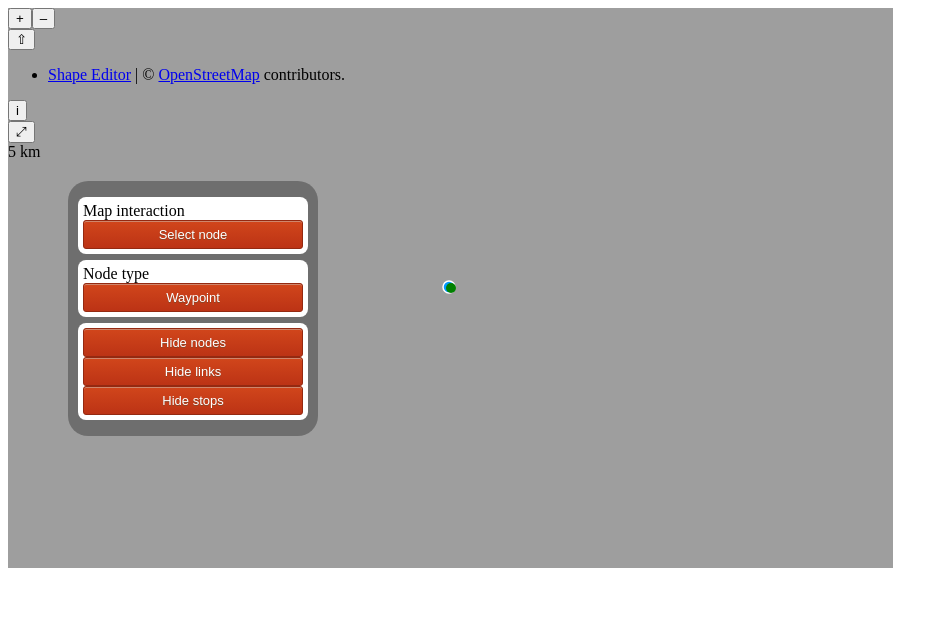
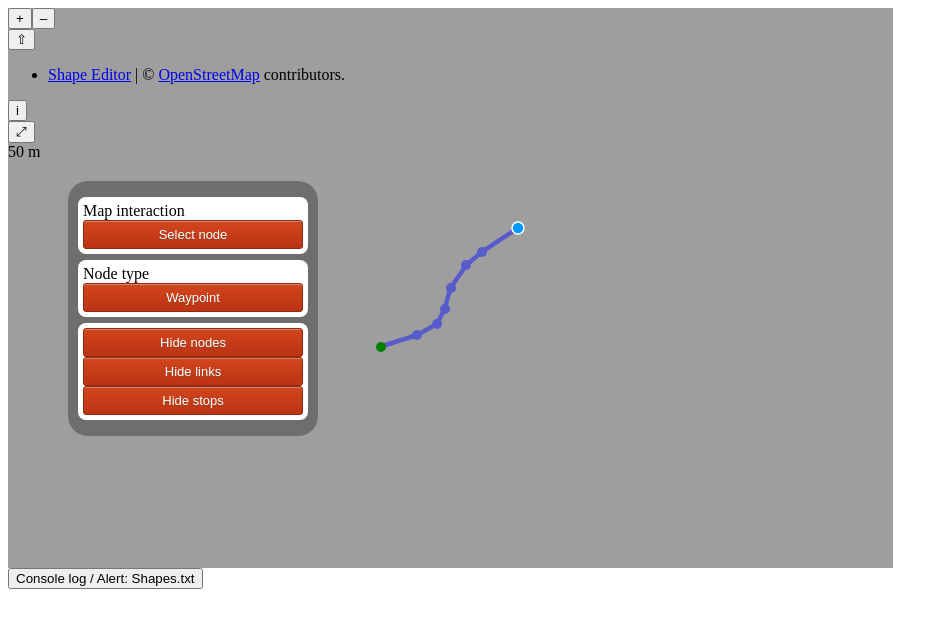
Before and after one commit to jeancahu/StreetElement, a website built with webpack: page index.html in a window 1280 px wide. Shown: the whole page, without its empty margins (0-948 px from the left). Built offline with nearby package versions, Linux system fonts and the light colour scheme; no server answers; files whose address does not match are found by name.

Commit message:
add: display shape on example script

```diff
--- a/index.html
+++ b/index.html
@@ -16,11 +16,18 @@
         <div class="main">
             <div id="map_container" class="map_container">
             </div>
+            <button onclick="downloadShapesTXT()">Console log / Alert: Shapes.txt</button>
         </div>
     </body>
     <footer>
-        <script src="./dist/main.bundle.js">
+        <script src="./dist/main.bundle.js"></script>
+        <script>
          // JS Comment
+         function downloadShapesTXT(){
+             console.log("Download shapes.txt");
+             console.log(global.SEGroup.shapesToGTFS());
+             alert(global.SEGroup.shapesToGTFS());
+         };
         </script>
     </footer>
 </html>
--- a/js/example.js
+++ b/js/example.js
@@ -2,29 +2,64 @@ import { streetElementGroup } from "../lib/streetelement.js";
 
 // Create a new StreetElementGroup
 console.log("Create the object");
-let o_se_group = new streetElementGroup({
-  center: [-84.1027104, 9.865107],
+let SEGroup = new streetElementGroup({
+  center: [-84.097479, 9.865698],
 });
 
+SEGroup.getMap().getView().setZoom(17.6); // FIXME
+
 console.log("Set target");
-o_se_group.setTarget(document.getElementById("map_container"));
+SEGroup.setTarget(document.getElementById("map_container"));
 
 // Add a single node
-o_se_group.addNode({
-  coordinate: [-84.1027104, 9.865107],
+let start_node_id = SEGroup.addNode({
+  // TODO
+  coordinate: [-84.097973, 9.86529],
   type: "endpoint",
 });
 
 // Add a second node (auto linked)
-o_se_group.addNode({
-  coordinate: [-84.1033104, 9.865107],
+SEGroup.addNode({
+  coordinate: [-84.097719, 9.8653686],
   type: "waypoint",
 });
 
-// Add a third node (auto linked)
-o_se_group.addNode({
-  coordinate: [-84.1033104, 9.865607],
-  type: "waypoint",
+// Add a set of nodes (auto linked)
+[
+  [-84.097574, 9.8654472],
+  [-84.097521, 9.865552],
+  [-84.097479, 9.865698],
+  [-84.097369, 9.8658552],
+  [-84.097259, 9.8659487],
+].forEach((input_coor) =>
+  SEGroup.addNode({
+    coordinate: input_coor,
+    type: "waypoint",
+  })
+);
+
+// Add an endpoint
+let end_node_id = SEGroup.addNode({
+  // TODO
+  coordinate: [-84.097001, 9.8661171],
+  type: "endpoint",
 });
 
-export { o_se_group };
+// Create a Shape object inside the StreetElementGroup
+SEGroup.addShape({
+  id: "new_shape",
+  start: 0, // start_node_id // TODO
+  end: 7, // end_node_id // TODO
+});
+
+SEGroup.shapes.array[0].setVisible(true); // FIXME
+
+// Convert Shape data to GTFS format
+// display it in console
+(function () {
+    console.log(
+        SEGroup.shapesToGTFS() // FIXME
+    );
+})();
+
+export { SEGroup };
```
